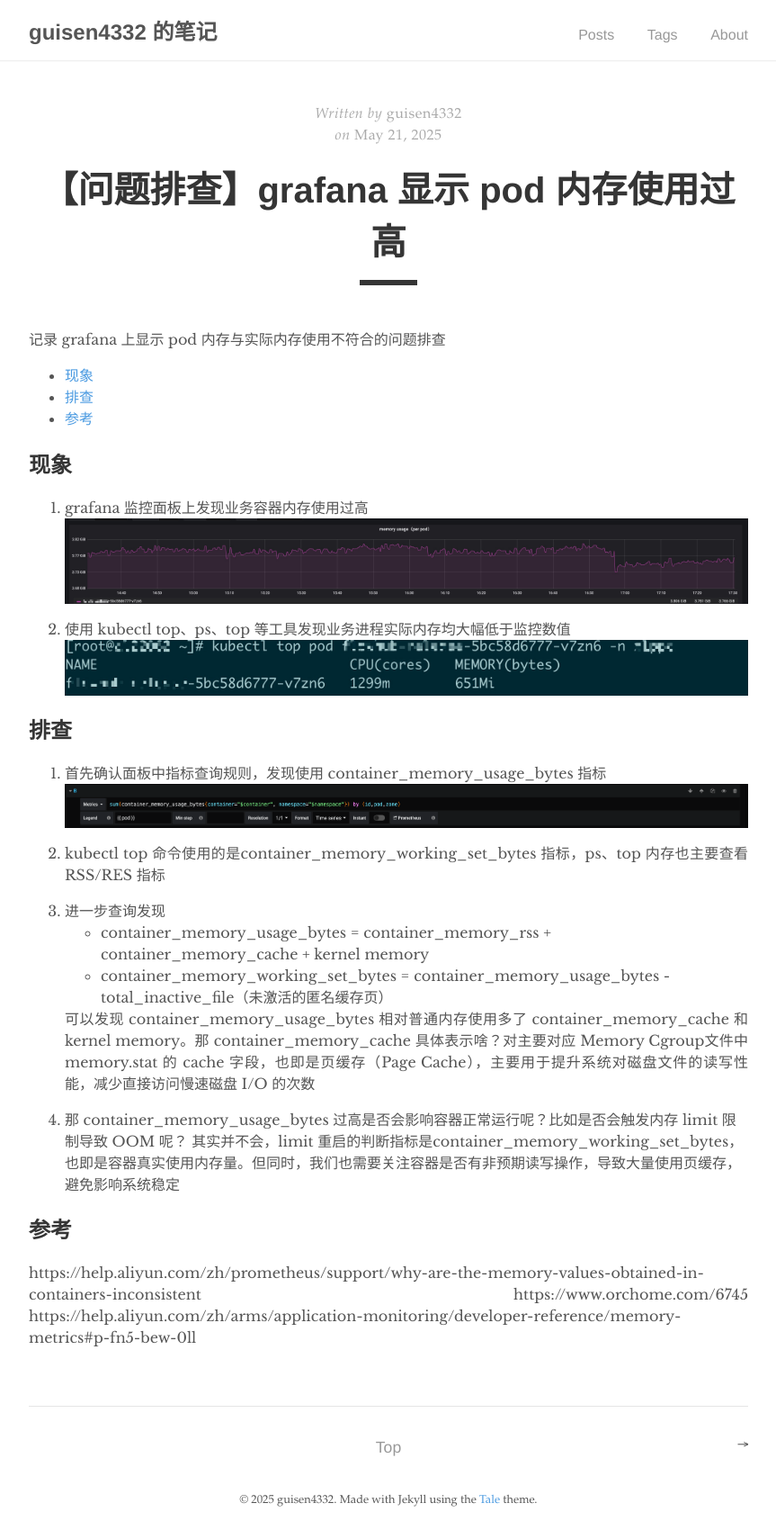
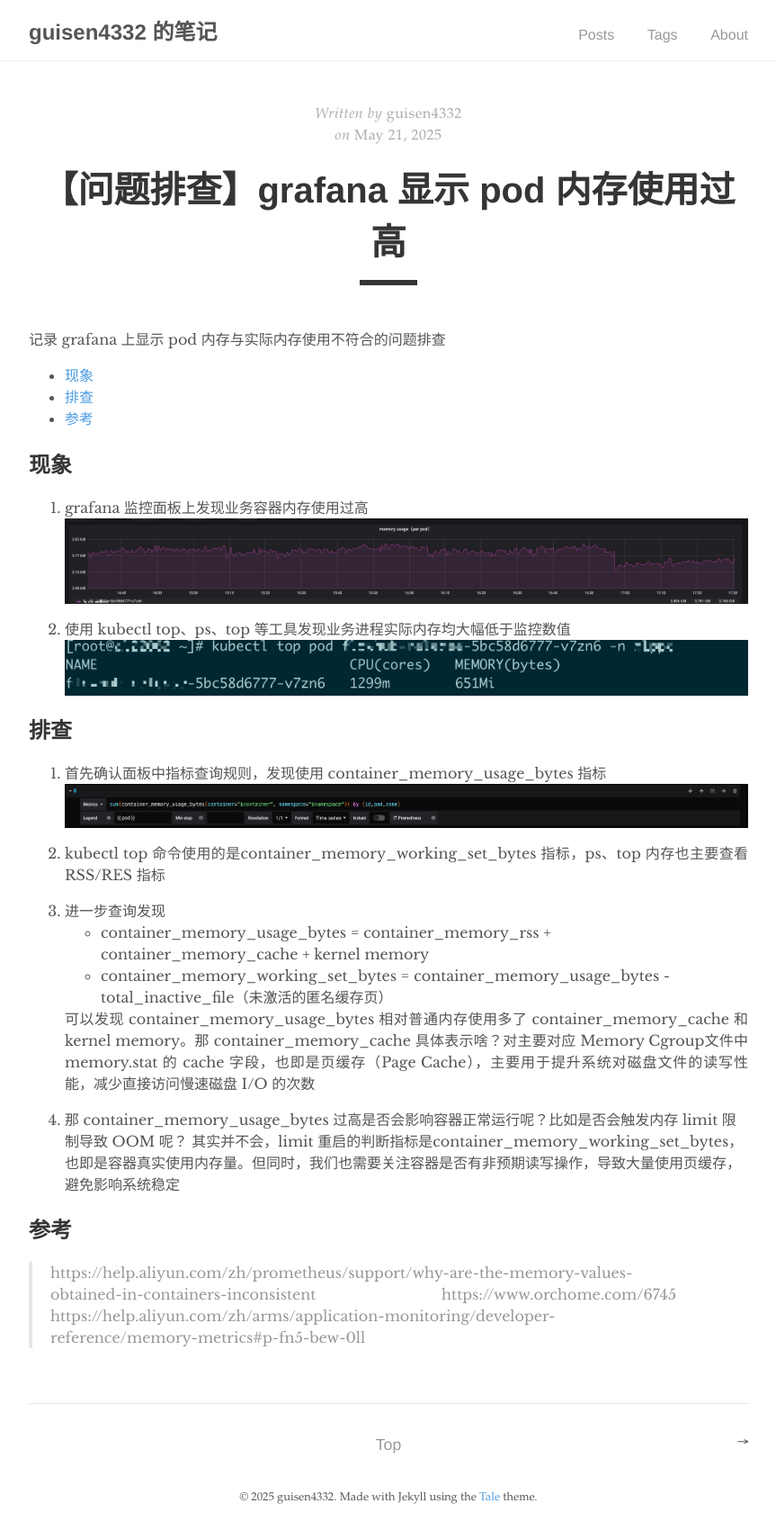
Before and after one commit to guisen4332/guisen4332.github.io, a Jekyll site: the page built from _posts/2025-05-22-troubleshooting_1.md, in a window 1280 px wide. Shown: the whole page at 90% size, without its empty margins (208-1071 px from the left). Built offline with Jekyll 4.4.1, drawn with Linux system fonts in a browser that asks for light colours.

```diff
--- a/_posts/2025-05-22-troubleshooting_1.md
+++ b/_posts/2025-05-22-troubleshooting_1.md
@@ -34,6 +34,6 @@ excerpt_separator: <!--more-->
 其实并不会，limit 重启的判断指标是container_memory_working_set_bytes，也即是容器真实使用内存量。但同时，我们也需要关注容器是否有非预期读写操作，导致大量使用页缓存，避免影响系统稳定
 
 ## 参考
-https://help.aliyun.com/zh/prometheus/support/why-are-the-memory-values-obtained-in-containers-inconsistent
-https://www.orchome.com/6745
-https://help.aliyun.com/zh/arms/application-monitoring/developer-reference/memory-metrics#p-fn5-bew-0ll
+>https://help.aliyun.com/zh/prometheus/support/why-are-the-memory-values-obtained-in-containers-inconsistent
+>https://www.orchome.com/6745
+>https://help.aliyun.com/zh/arms/application-monitoring/developer-reference/memory-metrics#p-fn5-bew-0ll
```
